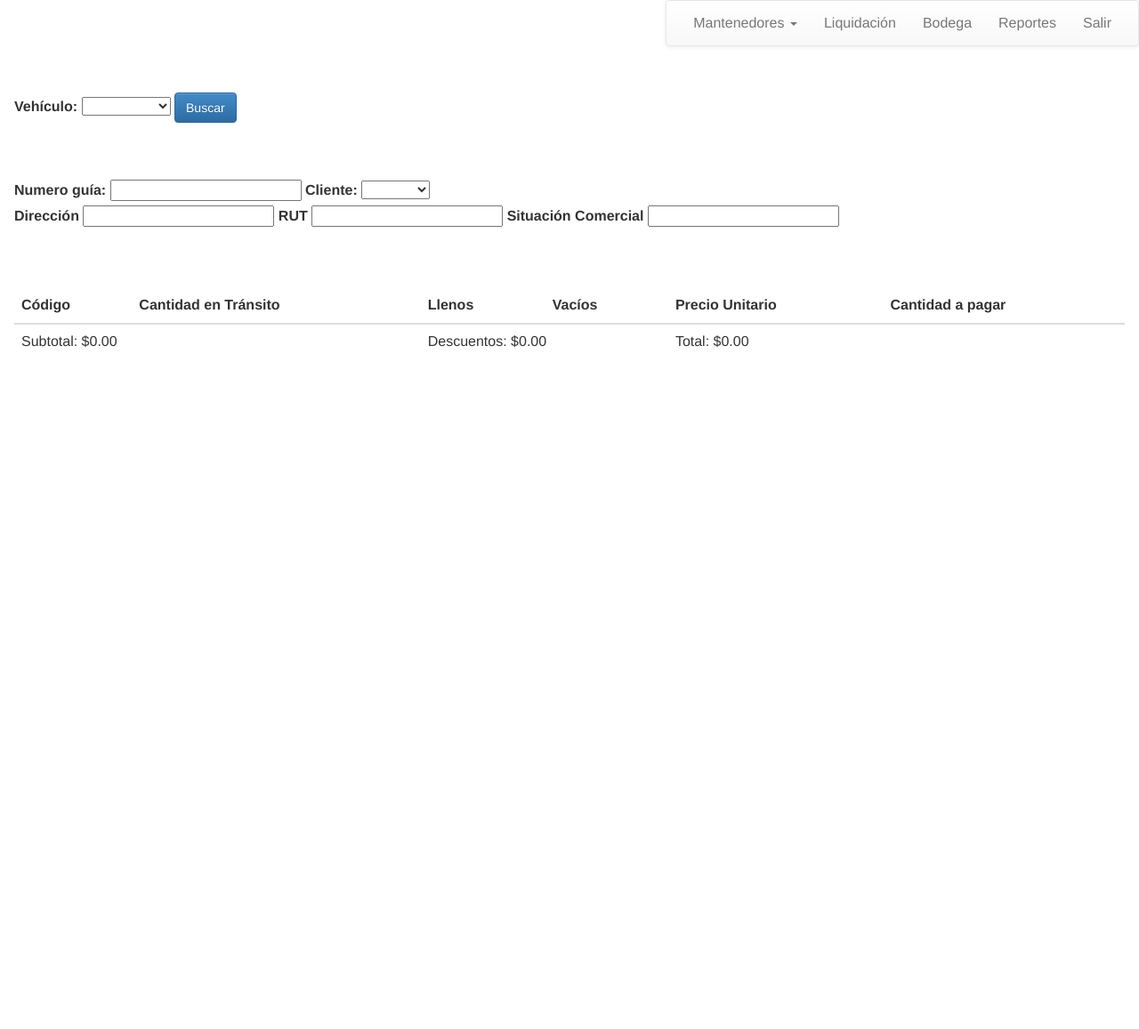
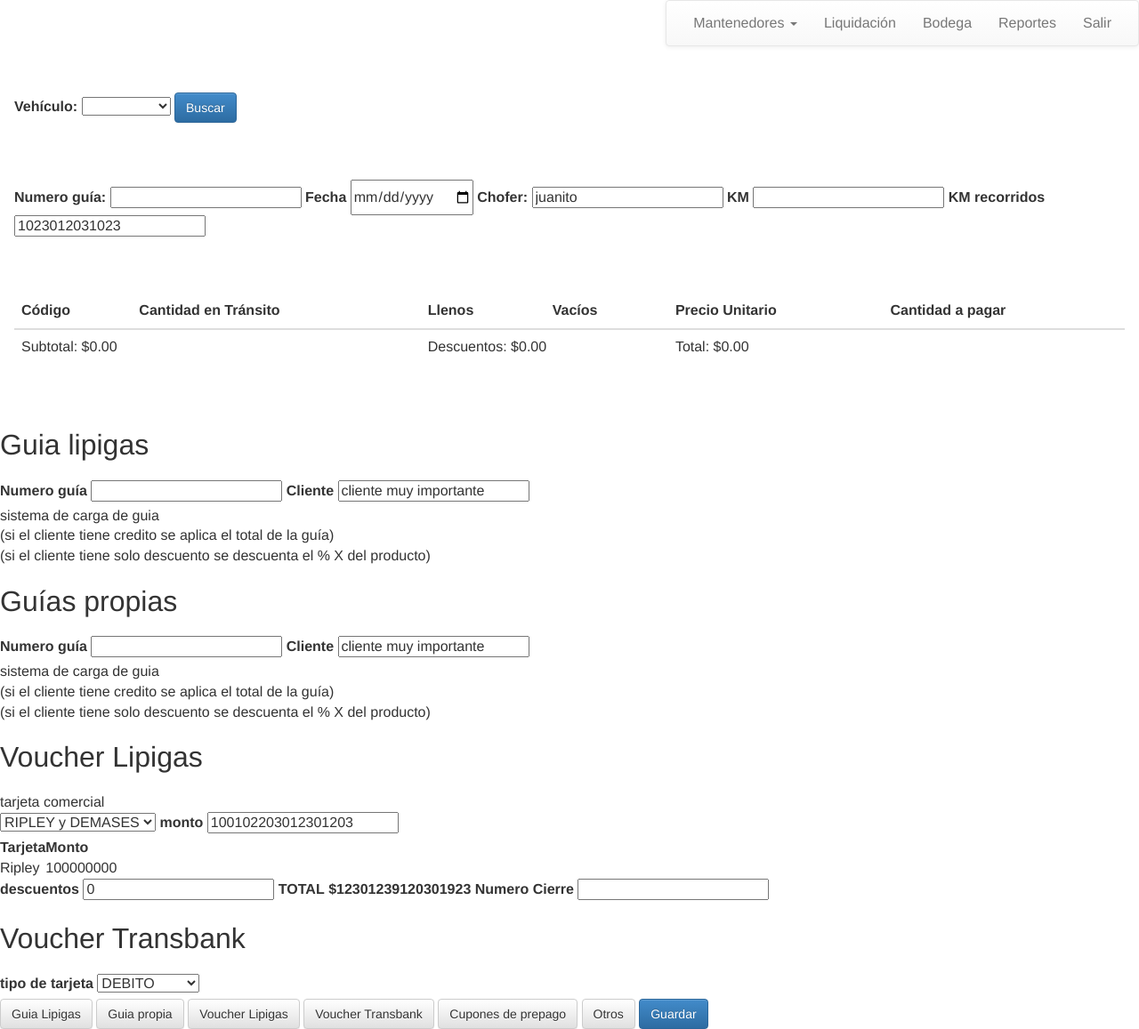
Before and after one commit to aether7/sagyv, a Django app: a page that uses sagyv/main/templates/liquidacion/index.html in a window 1280 px wide. Shown: the whole page at 89% size. Before the commit the page ends 391 px from the top, so only its background shows below. Run offline with Django 3.2, Linux system fonts and the light colour scheme; tables that the repository leaves empty hold one stand-in row (values such as "Sample post"); parts of the project's set-up code (start-up, migrations or seed data) failed here and were passed over; some libraries are stand-ins or nearby versions.

Commit message:
cambios para el proyecto

```diff
--- /dev/null
+++ b/sagyv/main/templates/bodega/panel_consolidados.html
@@ -0,0 +1 @@
+panel_consolidados.html
--- /dev/null
+++ b/sagyv/main/templates/bodega/panel_guias.html
@@ -0,0 +1 @@
+panel_guias.html
--- /dev/null
+++ b/sagyv/main/templates/bodega/panel_recargas.html
@@ -0,0 +1 @@
+panel_recargas.html
--- /dev/null
+++ b/sagyv/main/templates/bodega/panel_transito.html
@@ -0,0 +1 @@
+panel_transito.html
--- a/sagyv/main/templates/liquidacion/index.html
+++ b/sagyv/main/templates/liquidacion/index.html
@@ -18,27 +18,14 @@
                     <div>
                         <label for="numero_guia">Numero guía:</label>
                         <input id="numero_guia" type="text" value="" data-ng-model="liqCtrl.numeroGuia" />
-
-                        <label for="lista_clientes">Cliente:</label>
-                        <select name="lista_clientes" id="lista_clientes"
-                            data-ng-model="liqCtrl.idCliente" data-ng-change="liqCtrl.buscarCliente()">
-                            {% for cliente in clientes %}
-                            <option value="{{ cliente.id }}">{{ cliente.giro }}</option>
-                            {% endfor %}
-                        </select>
-                    </div>
-                    <div>
-                        <label for="direccion">Dirección</label>
-                        <input id="direccion" type="text" value=""
-                            readonly data-ng-model="liqCtrl.cliente.direccion" />
-
-                        <label for="rut">RUT</label>
-                        <input id="rut" type="text" value=""
-                            readonly data-ng-model="liqCtrl.cliente.rut" />
-
-                        <label for="situacion_comercial">Situación Comercial</label>
-                        <input id="situacion_comercial" type="text"
-                            value="" readonly ng-model="liqCtrl.cliente.situacionComercial" />
+                        <label for="fecha">Fecha</label>
+                        <input id="fecha" type="date" value="" />
+                        <label for="">Chofer:</label>
+                        <input type="text" value="juanito" />
+                        <label for="kilometraje">KM</label>
+                        <input id="kilometraje" type="text" value="" />
+                        <label for="">KM recorridos</label>
+                        <input type="text" readonly value="1023012031023">
                     </div>
                 </div>
         </section>
@@ -83,6 +70,87 @@
             </table>
             {% endverbatim %}
         </section>
+
+        <section>
+            <h1>Guia lipigas</h1>
+            <label for="">Numero guía</label>
+            <input type="text" value="" />
+            <label for="">Cliente</label>
+            <input type="text" value="cliente muy importante" />
+            <br />
+            sistema de carga de guia
+            <br />
+            (si el cliente tiene credito se aplica el total de la guía)<br />
+            (si el cliente tiene solo descuento se descuenta el % X del producto)
+        </section>
+
+        <section>
+            <h1>Guías propias</h1>
+            <label for="">Numero guía</label>
+            <input type="text" value="" />
+            <label for="">Cliente</label>
+            <input type="text" value="cliente muy importante" />
+            <br />
+            sistema de carga de guia
+            <br />
+            (si el cliente tiene credito se aplica el total de la guía)<br />
+            (si el cliente tiene solo descuento se descuenta el % X del producto)
+        </section>
+
+        <section>
+            <h1>Voucher Lipigas</h1>
+            tarjeta comercial <br />
+            <select name="" id="">
+                <option value="">RIPLEY y DEMASES</option>
+            </select>
+            <label for="">monto</label>
+            <input type="text" value="100102203012301203" />
+
+            <table>
+                <thead>
+                    <tr>
+                        <th>Tarjeta</th>
+                        <th>Monto</th>
+                    </tr>
+                </thead>
+                <tbody>
+                    <tr>
+                        <td>Ripley</td>
+                        <td>100000000</td>
+                    </tr>
+                </tbody>
+            </table>
+
+            <label for="">descuentos</label>
+            <input type="text" value="0" />
+
+            <label for="">TOTAL</label>
+            <label for="">$12301239120301923</label>
+
+            <label for="">Numero Cierre</label>
+            <input type="text" />
+        </section>
+
+
+        <section>
+            <h1>Voucher Transbank</h1>
+            <label for="">tipo de tarjeta</label>
+            <select name="" id="">
+                <option value="">DEBITO</option>
+                <option value="">VISA</option>
+                <option value="">Mastercard</option>
+                <option value="">Dinners Club</option>
+            </select>
+        </section>
+
+        <button class="btn btn-default">Guia Lipigas</button>
+        <button class="btn btn-default">Guia propia</button>
+        <button class="btn btn-default">Voucher Lipigas</button>
+        <button class="btn btn-default">Voucher Transbank</button>
+        <button class="btn btn-default">Cupones de prepago</button>
+        <button class="btn btn-default">Otros</button>
+
+        <button class="btn btn-primary">Guardar</button>
     </section>
 {% endblock %}
 
```
Also changed, not shown: sagyv/main/templates/bodega/index.html (+10 -0 lines), sagyv/main/templates/bodega/panel_productos.html (added).
